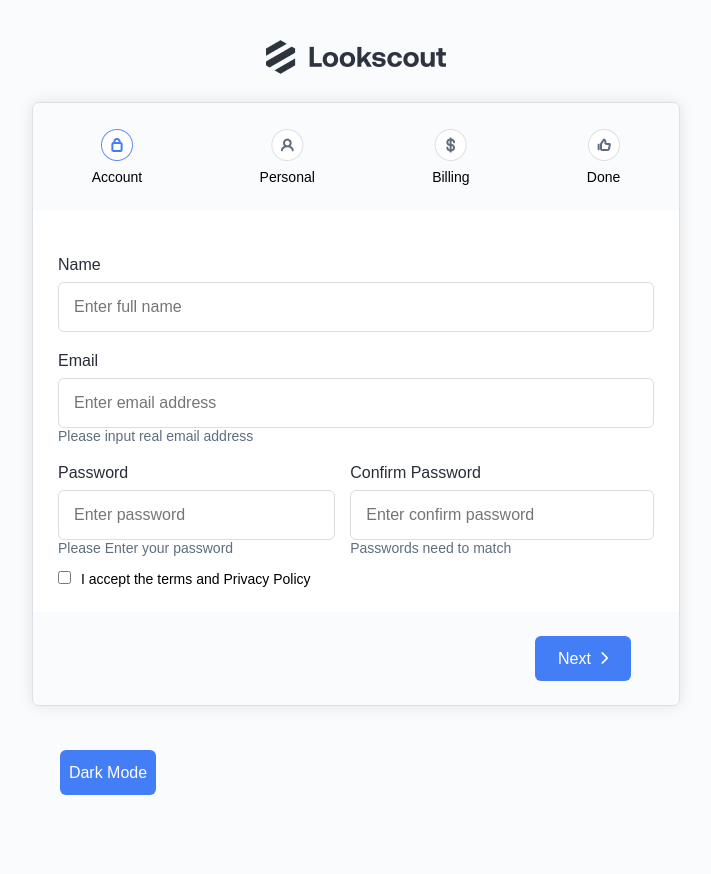
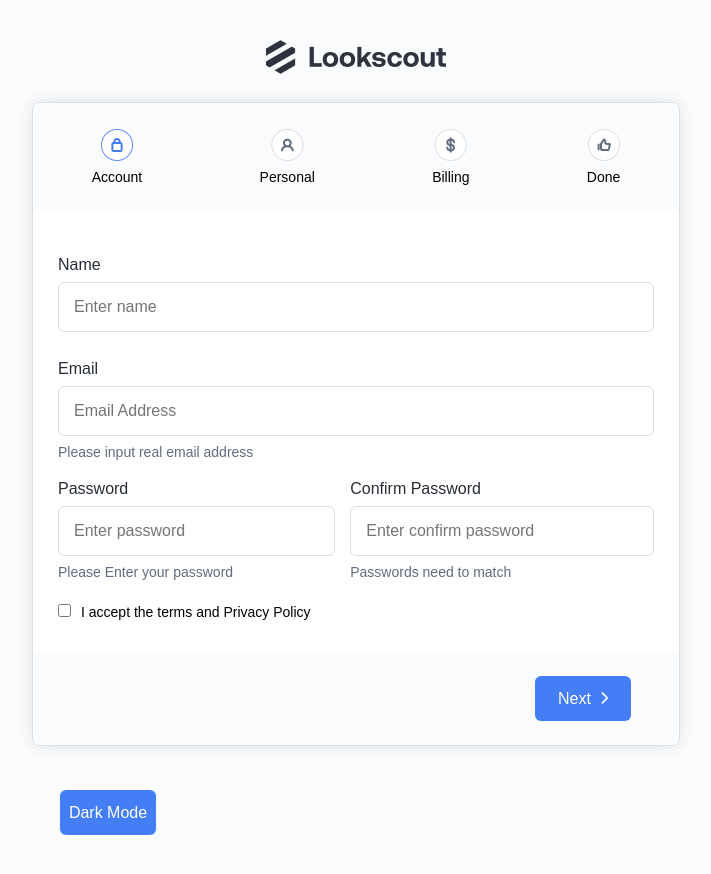
Before and after one commit to sumo47/alphahood, a React (Create React App) app: page / in a window 1280 px wide. Shown: the top 874 px of the page, without its empty margins (284-995 px from the left). Before the commit the page ends 839 px from the top, so only its background shows below. Built offline with nearby package versions, Linux system fonts and the light colour scheme.

Commit message:
margin span

```diff
--- a/src/components/LastLogin.js
+++ b/src/components/LastLogin.js
@@ -43,22 +43,22 @@ function LastLogin(props) {
           <form action="#" className="form" style={{ backgroundColor: props.input }}>
             <div className="input-box">
               <label style={{ color: props.label }}>Name</label>
-              <input style={{ backgroundColor: props.inputColor, border: props.input }} type="text" placeholder="Enter full name" required />
+              <input style={{ backgroundColor: props.inputColor, border: props.input }} type="text" placeholder="Enter name" required />
             </div>
 
             <div className="input-box">
               <label style={{ color: props.label }}>Email</label>
-              <input style={{ backgroundColor: props.inputColor, border: props.input }} type="text" placeholder="Enter email address" required />
+              <input style={{ backgroundColor: props.inputColor, border: props.input }} type="text" placeholder="Email Address" required />
               <span className='info'>Please input real email address</span>
             </div>
-            <div className="input-box address">
+            <div className="input-box">
               <div className="column">
                 <div>
                   <label style={{ color: props.label }}> Password</label>
                   <input style={{ backgroundColor: props.inputColor, border: props.input }} type="text" placeholder="Enter password" required />
                   <span className='info'>Please Enter your password</span>
                 </div>
-                <div >
+                <div>
                   <label style={{ color: props.label }}> Confirm Password</label>
                   <input style={{ backgroundColor: props.inputColor, border: props.input }} type="number" placeholder="Enter confirm password" required />
                   <span className='info'>Passwords need to match</span>
@@ -66,7 +66,7 @@ function LastLogin(props) {
               </div>
             </div>
             <div className="check-box">
-              <input type="checkbox" />
+              <input type="checkbox" style={{height:""}}/>
               <label style={{ color: props.label }}>I accept the terms and Privacy Policy</label>
             </div>
           </form>
--- a/src/components/Login2.css
+++ b/src/components/Login2.css
@@ -28,6 +28,25 @@ body {
   /* color: #272D37; */
 
 }
+.logo {
+  row-gap: 0.5rem;
+  display: flex;
+  flex-direction: column;
+  align-items: center;
+
+}
+
+.form span {
+  color: #5F6D7E;
+}
+
+.logo-box {
+  margin-bottom: 1.5rem;
+}
+
+.form {
+  padding: 25px;
+}
 
 .form .input-box {
   width: 100%;
@@ -41,6 +60,12 @@ body {
 
 }
 
+.input-box span{
+  /* margin: 8px 0 0 0; */
+  /* color: red; */
+
+}
+
 .form :where(.input-box input) {
   position: relative;
   height: 50px;
@@ -48,7 +73,7 @@ body {
   outline: none;
   font-size: 1rem;
   color: #272D37;
-  margin-top: 8px;
+  margin: 8px 0 8px 0;
   border: 1px solid #ddd;
   border-radius: 6px;
   padding: 0 15px;
@@ -105,20 +130,17 @@ button:hover {
   border-top-right-radius: 6px;
 }
 
-.logo {
-  row-gap: 0.5rem;
-  display: flex;
-  flex-direction: column;
-  align-items: center;
+
+
+.check-box {
+  margin: 24px 0 7px 0;
 
 }
 
-
-
-.form span {
-  color: #5F6D7E;
+.check-box label {
+  color: black;
+  margin-left: 10px;
 }
-
 
 .bottom-box {
   display: flex;
@@ -129,24 +151,11 @@ button:hover {
   border-bottom-left-radius: 6px;
 
 }
-
-.logo-box {
-  margin-bottom: 1.5rem;
+.check-box input {
+  outline: none;
+  border: none;
+  /* padding-left: 5px; */
+  /* margin-left: 50px; */
+  /* margin-top: 4px; */
+  /* margin-bottom: 0; */
 }
-
-.form {
-  padding: 25px;
-}
-
-.check-box {
-  margin-top: 15px;
-
-}
-
-.check-box label {
-  color: black;
-  margin-left: 10px;
-}
-.check-box input{
-
-}
```
Also changed, not shown: 1 other file (tests, documents, lock files or other folders).
